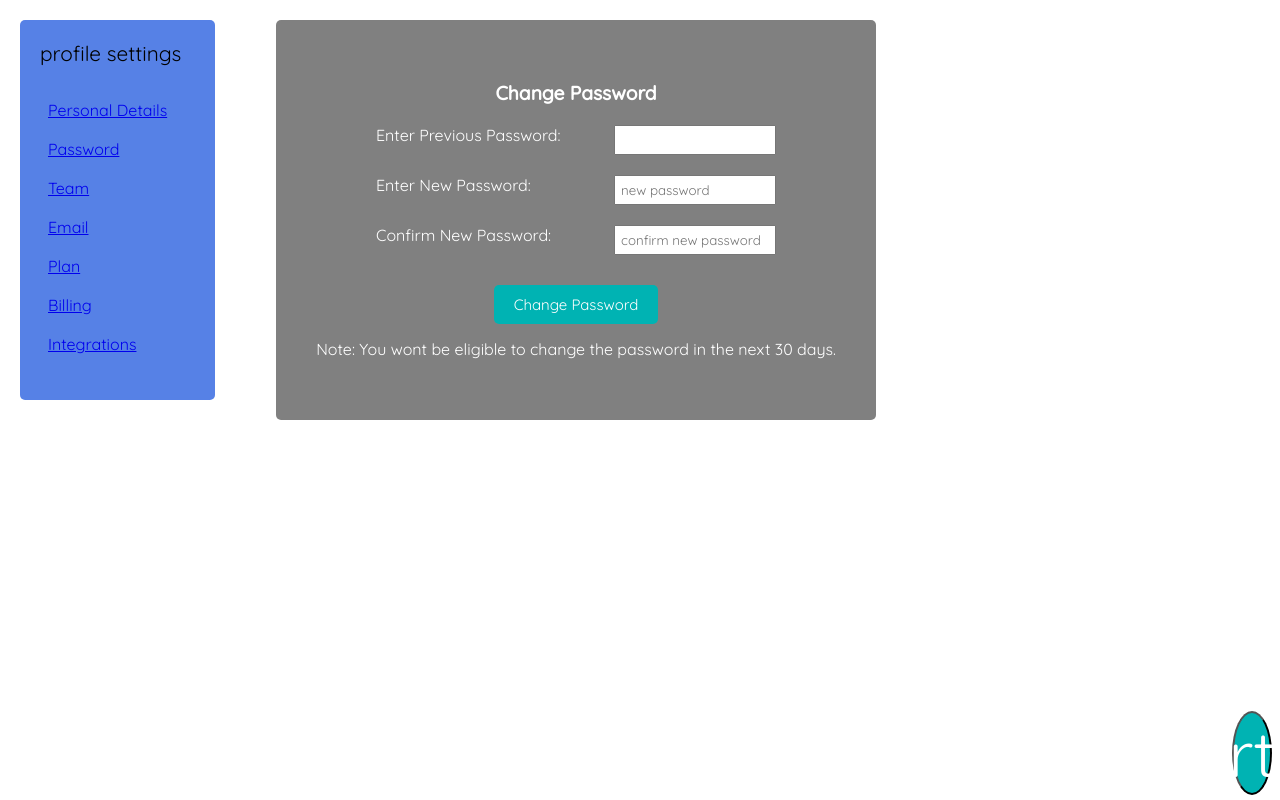
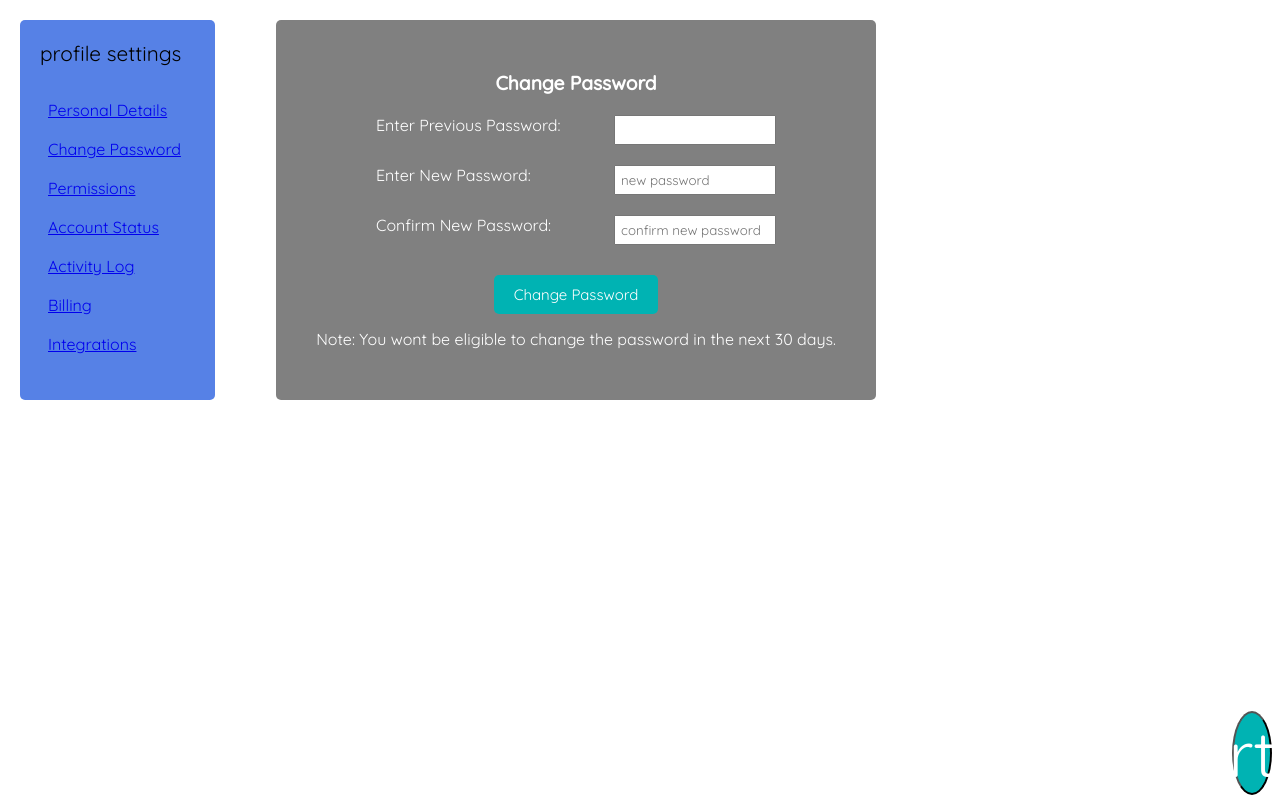
Before and after one commit to DC-21/React-Admin-Dashboard, a React (Vite) app: page /password in a window 1280 px wide. Built offline with nearby package versions, Linux system fonts and the light colour scheme.

Commit message:
first commit

```diff
--- a/src/components/Profile.jsx
+++ b/src/components/Profile.jsx
@@ -36,7 +36,7 @@ const Profile = () => {
                 paddingTop: '14px'
               }}
             >
-              Password
+              Change Password
             </p>
           </Link>
           <Link to="/team" style={{ cursor: 'pointer' }}>
@@ -48,7 +48,7 @@ const Profile = () => {
                 paddingTop: '14px'
               }}
             >
-              Team
+              Permissions
             </p>
           </Link>
           <Link to="/email" style={{ cursor: 'pointer' }}>
@@ -60,7 +60,7 @@ const Profile = () => {
                 paddingTop: '14px'
               }}
             >
-              Email
+              Account Status
             </p>
           </Link>
           <Link to="/plan" style={{ cursor: 'pointer' }}>
@@ -72,7 +72,7 @@ const Profile = () => {
                 paddingTop: '14px'
               }}
             >
-              Plan
+              Activity Log
             </p>
           </Link>
           <Link to="/billing" style={{ cursor: 'pointer' }}>
--- a/src/pages/Username.jsx
+++ b/src/pages/Username.jsx
@@ -1,5 +1,4 @@
 import "./main.css";
-import {unstable_HistoryRouter} from 'react-router-dom';
 
 const Username = () => {
 
--- a/src/pages/main.css
+++ b/src/pages/main.css
@@ -10,11 +10,11 @@
   display: flex;
   flex-direction: column;
   position: fixed;
-  top: 55px;
+  top: 20px;
   left: 45%;
   transform: translateX(-50%);
   background-color: gray;
-  height: 300px;
+  height: 380px;
   border-radius: 5px;
   justify-content: center;
   align-items: center;
@@ -103,7 +103,7 @@
   left: 45%;
   transform: translateX(-50%);
   background-color: gray;
-  height: 400px;
+  height: 380px;
   border-radius: 5px;
   justify-content: center;
   align-items: center;
```
